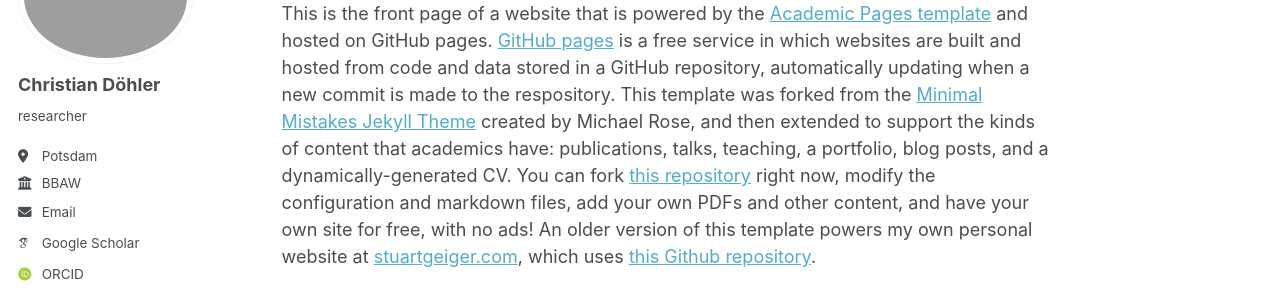
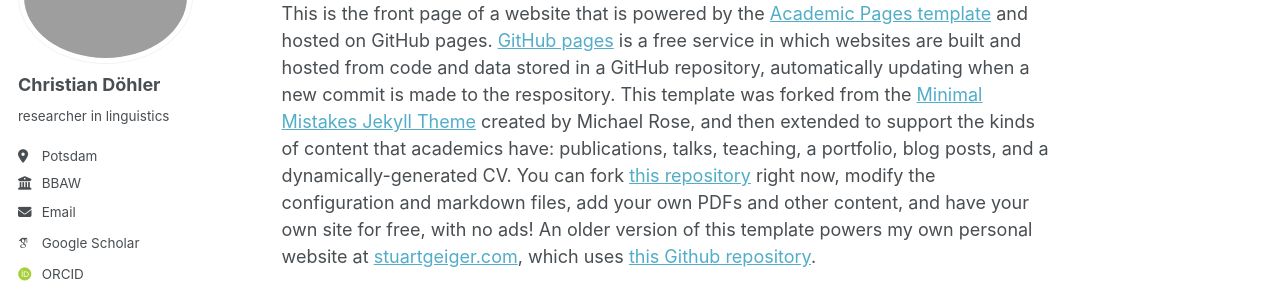
Before and after one commit to chrdoe/chrdoe.github.io, a Jekyll site: the page built from _pages/about.md, in a window 1280 px wide. Shown: the part 176-471 px from the top of the page. Built offline with Jekyll 4.4.1, drawn with Linux system fonts in a browser that asks for light colours; some web fonts are replaced.

Commit message:
Update _config.yml

```diff
--- a/_config.yml
+++ b/_config.yml
@@ -24,7 +24,7 @@ author:
   # avatar           : # "doehler.png"
   name             : "Christian Döhler"
   pronouns         : # example: "he/his"
-  bio              : "researcher"
+  bio              : "researcher in linguistics"
   location         : "Potsdam"
   employer         : "BBAW"
   uri              : # URL
```
